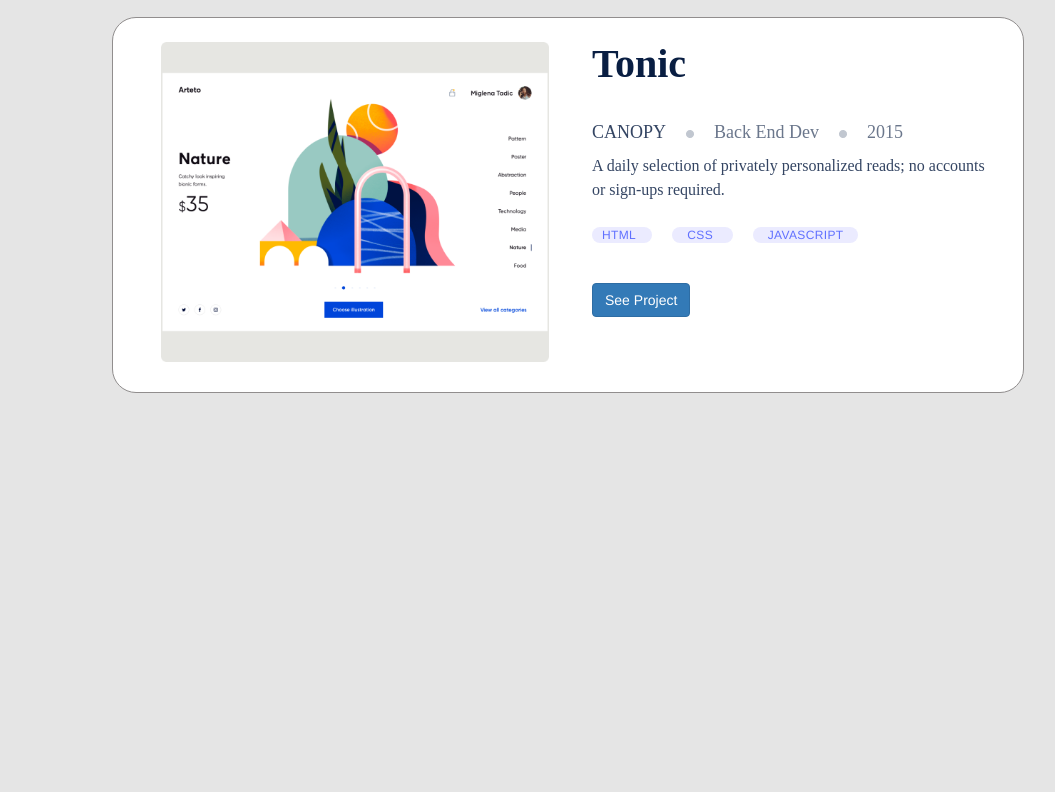
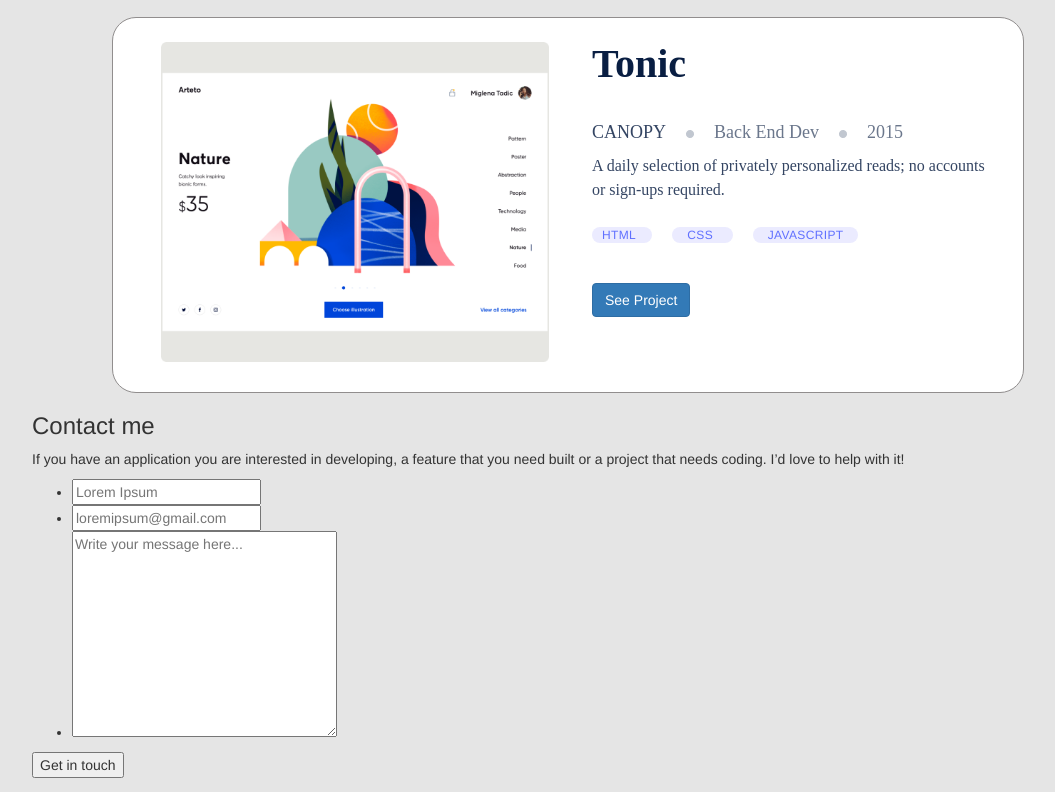
Before and after one commit to AleWaweru/Bootstrap, a plain HTML site: page index.html in a window 1280 px wide. Shown: the part 1864-2656 px from the top of the page, without its empty margins (38-1093 px from the left). Before the commit the page ends 2257 px from the top, so only its background shows below. Drawn offline with nearby package versions, Linux system fonts and the light colour scheme.

Commit message:
Add contact form

```diff
--- a/index.html
+++ b/index.html
@@ -152,6 +152,36 @@
           </div>
         </div>
 
+        <!-----------------Contact Form section-------------------->
+
+        <section class="">
+            <h3 class="">Contact me</h3>
+            <p class="">If you have an application you are interested in developing, a feature that you
+                need built or a project that needs coding. I’d love to help with it!</p>
+            <div class="">
+                <form action="https://formspree.io/f/xyzxyzxyz" method="POST">
+                    <ul class="form-list">
+                        <li>
+                            <input class="first-name" type="text" name="fullname" maxlength="30" minlength="2"
+                         placeholder="Lorem Ipsum" required>
+
+                        </li>
+                        <li>
+                            <input class="first-name" type="email" name="email" placeholder="loremipsum@gmail.com" required>
+
+                        </li>
+                        <li>
+                            <textarea class="contact-textarea" name="message" id="" required cols="30" rows="10"
+                                placeholder="Write your message here..." maxlength="500"></textarea>
+                        </li>
+                    </ul>
+
+                    <button class="">Get in touch</button>
+                </form>
+            </div>
+        </section>
+
+
       </div>
 
     </div>
```
